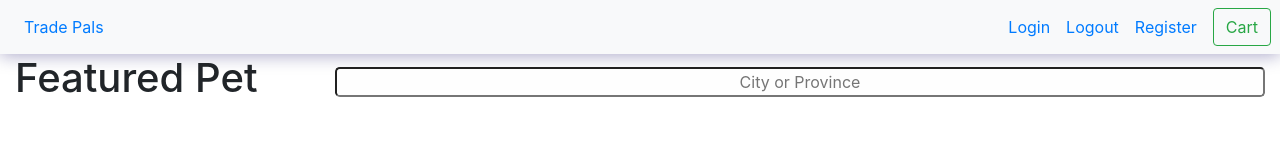
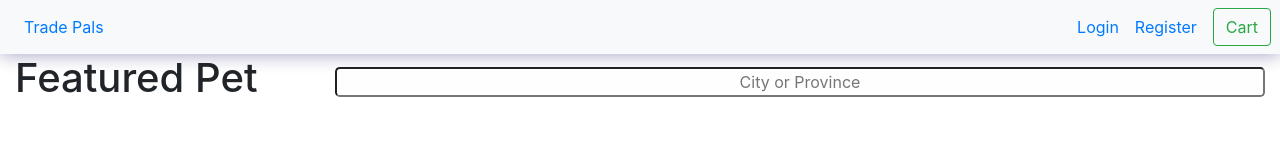
Before and after one commit to chotung/trade-pals-vanilla, a React (Create React App) app in the folder client/: page / in a window 1280 px wide. Shown: the top 160 px of the page. Built offline with nearby package versions, Linux system fonts and the light colour scheme.

Commit message:
something

```diff
--- a/client/src/App.jsx
+++ b/client/src/App.jsx
@@ -46,19 +46,14 @@ class App extends Component {
   // Life Cycle methods
   componentDidMount() {
     const {loginUser} = this.props
-
     // this.geoLocate();
     const ses = sessionStorage.getItem("User")
     const parsedSes = JSON.parse(ses)
 
     if(ses) {
-      console.log("parsed Session", parsedSes);
-      // MAKES SURE THAT REDUX STORE REFLECTS THAT
       loginUser(parsedSes)
-    } else {
-      // LOGOUT THE USER FROM REDUX
-
     }
+    // LOGOUT THE USER FROM REDUX
     // When do I fire off this function???
   }
 
@@ -102,20 +97,14 @@ class App extends Component {
     if(btnType === "register") {
       // DO API CALL FOR REGISTER ROUTE
       // DO CHECKS TO MAKE SURE IT'S NOT EMPTY WHEN THEY SUBMIT
-
       createUser(registerInfo)
-      console.log("REGISTER")
     } else {
       loginUser(loginInfo)
-
       // DO API CALL FOR LOGIN ROUTE
       // DO CHECKS TO MAKE SURE IT'S NOT EMPTY WHEN THEY SUBMIT
-      console.log("LOGIN")
-
     }
 
     // CONVERT INTO A SWITCH STATEMENT BASED OFF BTNTYPE -- LOGOUT BUTTON
-
 
     // Updates the location with new location
     // Google needs to know about location for the MAP
@@ -201,8 +190,14 @@ class App extends Component {
     // console.log("PROPS FROM REDUX", this.props)
     const { formValueUpdate, submit } = this
     const { login, register } = this.state
+    const { name } = this.props.userSess;
     // const loggedUser = sessionStorage.getItem("user");
-
+    /**
+     * if name
+     *  render the logout
+     * else
+     *  render the login
+     */
     return (
       <Router>
         <header>
@@ -219,7 +214,7 @@ class App extends Component {
               <Nav className="mr-auto"></Nav>
               <Row onClick={this.footerRender} className="authentication-link">
                 <Link to="/login">Login</Link>
-                <Link to="/logout">Logout</Link>
+                {/* <Link to="/logout">Logout</Link> */}
                 <Link to="/register">Register</Link>
                 <Link className="cart" to="/shoppingcart">
                   <Button className="mr-sm-2" variant="outline-success">
@@ -242,9 +237,9 @@ class App extends Component {
           {/* <Route path="/petpage">
             <PetPage />
           </Route> */}
-          <Route path="/logout">
+          {/* <Route path="/logout">
             Logout
-          </Route>
+          </Route> */}
           <Route path="/login">
             <Login
               submit={submit}
```
